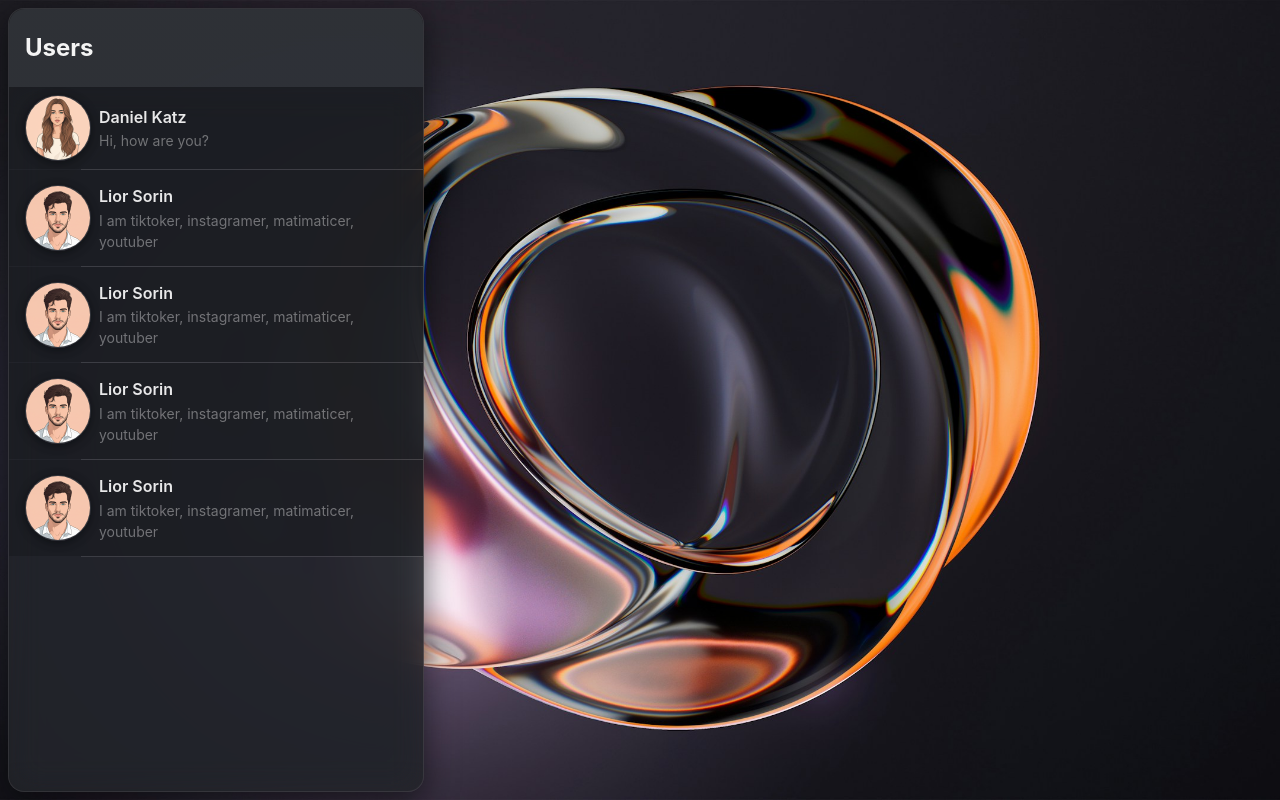
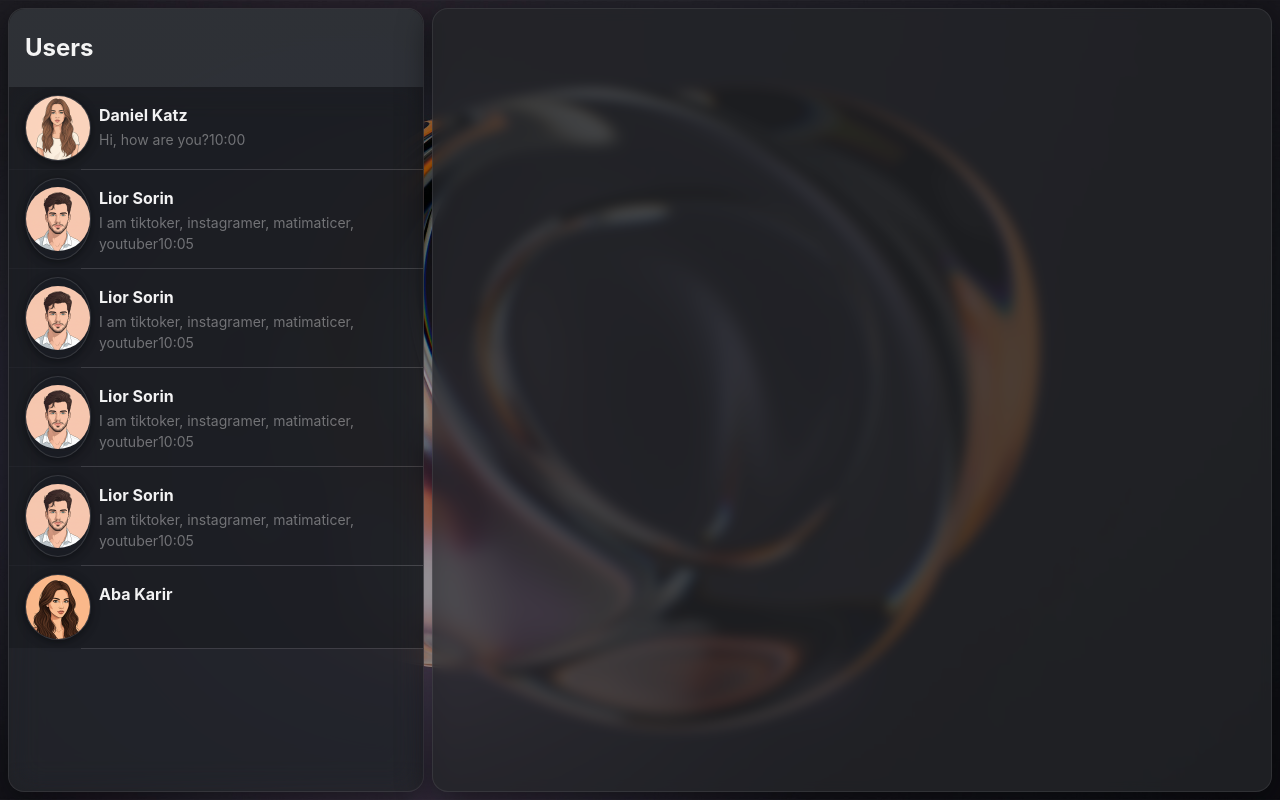
Before and after one commit to DanielKatzCoding/chat, a Next.js app in the folder frontend/: page / in a window 1280 px wide. Built offline with nearby package versions, Linux system fonts and the light colour scheme.

Commit message:
state for curr-user; timestamp work in-progress

```diff
--- a/frontend/components/MainContent.tsx
+++ b/frontend/components/MainContent.tsx
@@ -1,22 +1,32 @@
-"use client"
-import React, { useState } from 'react';
+"use client";
+import React, { useState, createContext } from 'react';
 import { Grid, CssBaseline } from "@mui/material";
 import { ThemeProvider } from '@mui/material/styles';
 import UsersBlock from './users/UsersBlock';
 import glassmorphismDarkTheme from '@/app/theme/darkmode';
-import { IUser, ChatBound } from './types/types'; // Assuming you have a types file for IUser
+import { IUser, ChatBound } from './types/types';
 import ChatBlock from './chat/ChatBlock';
 
+
+interface ISelectedUserContext {
+  selectedUser?: IUser;
+  setSelectedUser: React.Dispatch<React.SetStateAction<IUser | undefined>>;
+}
+
+export const SelectedUserContext = createContext<ISelectedUserContext>(null!);
+
+
 function MainContent() {
-  const [users, setUsers] = useState<IUser[]>(
-    [
-      { iconPath: '/icons/1.png', name: 'Daniel Katz', chats: [{ text: 'Hi, how are you?', timestamp: '10:00', bound: ChatBound.outgoing }] },
-      { iconPath: '/icons/2.png', name: 'Lior Sorin', chats: [{ text: 'I am tiktoker, instagramer, matimaticer, youtuber', timestamp: '10:05', bound: ChatBound.incoming }] },
-      { iconPath: '/icons/2.png', name: 'Lior Sorin', chats: [{ text: 'I am tiktoker, instagramer, matimaticer, youtuber', timestamp: '10:05', bound: ChatBound.incoming }] },
-      { iconPath: '/icons/2.png', name: 'Lior Sorin', chats: [{ text: 'I am tiktoker, instagramer, matimaticer, youtuber', timestamp: '10:05', bound: ChatBound.incoming }] },
-      { iconPath: '/icons/2.png', name: 'Lior Sorin', chats: [{ text: 'I am tiktoker, instagramer, matimaticer, youtuber', timestamp: '10:05', bound: ChatBound.incoming }] },
-    ]
-  );
+  const [selectedUser, setSelectedUser] = useState<IUser>();
+  const users: IUser[] = [
+      { iconPath: '/icons/1.png', name: 'Daniel Katz', chat: [{ text: 'Hi, how are you?', timestamp: '10:00', bound: ChatBound.outgoing }] },
+      { iconPath: '/icons/2.png', name: 'Lior Sorin', chat: [{ text: 'I am tiktoker, instagramer, matimaticer, youtuber', timestamp: '10:05', bound: ChatBound.incoming }] },
+      { iconPath: '/icons/2.png', name: 'Lior Sorin', chat: [{ text: 'I am tiktoker, instagramer, matimaticer, youtuber', timestamp: '10:05', bound: ChatBound.incoming }] },
+      { iconPath: '/icons/2.png', name: 'Lior Sorin', chat: [{ text: 'I am tiktoker, instagramer, matimaticer, youtuber', timestamp: '10:05', bound: ChatBound.incoming }] },
+      { iconPath: '/icons/2.png', name: 'Lior Sorin', chat: [{ text: 'I am tiktoker, instagramer, matimaticer, youtuber', timestamp: '10:05', bound: ChatBound.incoming }] },
+      { iconPath: '/icons/3.png', name: 'Aba Karir', chat: []}
+    ];
+
 
   return (
     <ThemeProvider theme={glassmorphismDarkTheme}>
@@ -27,13 +37,15 @@ function MainContent() {
         height='100%'
         width='100%'
         >
-          <Grid size={4} height='100%'>
-            <UsersBlock users={users} />
-          </Grid>
+          <SelectedUserContext.Provider value={{ selectedUser, setSelectedUser }}>
+            <Grid size={4} height='100%'>
+              <UsersBlock users={users} />
+            </Grid>
 
-          <Grid size={8}>
-            {/* <ChatBlock /> */}
-          </Grid>
+            <Grid size={8}>
+              <ChatBlock chat={selectedUser?.chat} />
+            </Grid>
+          </SelectedUserContext.Provider>
         </Grid>
     </ThemeProvider>
   )
--- a/frontend/components/chat/ChatBlock.tsx
+++ b/frontend/components/chat/ChatBlock.tsx
@@ -2,34 +2,12 @@
 import React, {useState} from 'react'
 import { StyledChatBlock } from './styles'
 import { Box } from '@mui/material'
-import { IChat } from '../types/types'
+import { IMsg } from '../types/types'
 
-const ChatBlock = ({ chats }: {chats: IChat }) => {
-  const [onChat, setOnChat] = useState(false);
-  const getChatMessages = () => {
-    if (!onChat) {
-      setOnChat(true);
-      return fetch('/static/defaultChat.svg')
-        .then(response => response.text())
-        .then(svgContent => (
-          <Box
-            component="svg"
-            sx={{
-              width: '100%',
-              height: '100%',
-              display: 'flex',
-              justifyContent: 'center',
-              alignItems: 'center',
-            }}
-          >
-            {svgContent}
-          </Box>
-        ))
-    }
-  }
+const ChatBlock = ({ chat }: {chat: IMsg[] | undefined }) => {
   return (
     <StyledChatBlock>
-      {getChatMessages()}
+
     </StyledChatBlock>
   )
 }
--- a/frontend/components/types/types.ts
+++ b/frontend/components/types/types.ts
@@ -1,10 +1,10 @@
 export interface IUser {
   iconPath: string;
   name: string;
-  chats: IChat[];
+  chat: IMsg[];
 }
 
-export interface IChat {
+export interface IMsg {
   text: string;
   timestamp: string;
   bound: ChatBound;
--- a/frontend/components/users/User.tsx
+++ b/frontend/components/users/User.tsx
@@ -1,24 +1,46 @@
-import React from 'react'
-import { ListItem, ListItemAvatar, ListItemText, Typography } from '@mui/material';
+"use client"
+import React, { useContext } from 'react'
+import { ListItem, ListItemAvatar, ListItemText, Typography, Box } from '@mui/material';
 import { Icon } from '../icons/Icon';
+import { SelectedUserContext } from '../MainContent';
+import { IUser } from '../types/types';
 
-interface UserProps {
-  iconPath: string;
-  name: string;
-  previewComment: string;
-}
-
-const User: React.FC<UserProps> = ({ iconPath, name, previewComment }) => {
+const User = ({user}: {user: IUser}) => {
+  const {selectedUser, setSelectedUser} = useContext(SelectedUserContext);
   return (
-      <ListItem>
+      <ListItem
+        sx={{
+          alignItems: 'stretch'
+        }}
+        onClick={() => {}}
+      >
         <ListItemAvatar sx={{ marginRight: 1 }}>
-          <Icon iconPath={iconPath} />
+          <Icon iconPath={user.iconPath} />
         </ListItemAvatar>
         <ListItemText
-          primary={name}
+          primary={
+            <Typography variant="subtitle1" sx={{ fontWeight: 'bold', justifyContent: 'flex-start' }}>
+              {user.name}
+            </Typography>
+          }
           secondary={
-            <Typography variant='body2' color="text.disabled">
-              {previewComment}
+            <Typography
+              variant="body2"
+              color="text.disabled"
+              sx={{
+                display: '-webkit-box',
+                overflow: 'hidden',
+                WebkitLineClamp: 2,         // limit to 2 lines
+                WebkitBoxOrient: 'vertical',
+                textOverflow: 'ellipsis',
+                flex: 1,
+                marginRight: 1
+              }}
+              >
+              {user.chat.length > 0 ? user.chat[user.chat.length-1].text : ''}
+
+              {user.chat.length > 0 ? user.chat[user.chat.length-1].timestamp : ''}
+
             </Typography>
           }
         />
--- a/frontend/components/users/UsersBlock.tsx
+++ b/frontend/components/users/UsersBlock.tsx
@@ -4,6 +4,7 @@ import { AppBar, Divider, List } from '@mui/material'
 import { IUser } from '../types/types' // Assuming you have a types file for IUser
 import User from './User'
 import { v4 as uuidv4 } from 'uuid';
+import { log } from 'console'
 
 
 // Assign a random UUID to each user once
@@ -20,15 +21,14 @@ const UsersBlock = ({ users }: { users: IUser[] }) => {
         <h2>Users</h2>
       </AppBar>
       <List sx={{ height: '90%', overflowY: 'auto' }}>
-        {usersWithIds.map((user) => (
-          <React.Fragment key={user._uuid}>
-            <User
-              iconPath={user.iconPath}
-              name={user.name}
-              previewComment={user.chats.length > 0 ? user.chats[0].text : ''}
-            />
-            <Divider variant="inset" component="li" />
-          </React.Fragment>
+        {
+          usersWithIds.map((user) => (
+            <React.Fragment key={user._uuid}>
+              <User
+                user={user}
+              />
+              <Divider variant="inset" component="li" />
+            </React.Fragment>
         ))}
       </List>
     </StyledUsersBlock>
```
